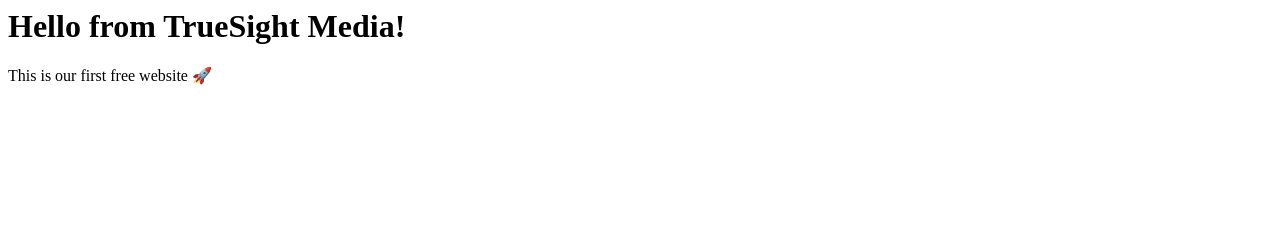
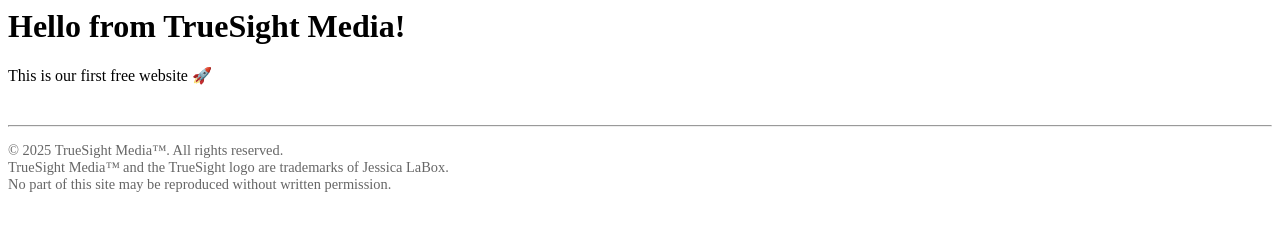
Before and after one commit to 77jessie77/TrueSightmedia-Presents, a plain HTML site: page index.html in a window 1280 px wide. Drawn offline with Linux system fonts and the light colour scheme.

Commit message:
Update index.html

```diff
--- a/index.html
+++ b/index.html
@@ -1,2 +1,11 @@
 <h1>Hello from TrueSight Media!</h1>
 <p>This is our first free website 🚀</p>
+
+<footer style="margin-top: 40px; font-size: 0.9em; color: #666;">
+  <hr style="margin-bottom: 10px;">
+  <p>
+    &copy; 2025 TrueSight Media™. All rights reserved. <br>
+    TrueSight Media™ and the TrueSight logo are trademarks of Jessica LaBox. <br>
+    No part of this site may be reproduced without written permission.
+  </p>
+</footer>
```
